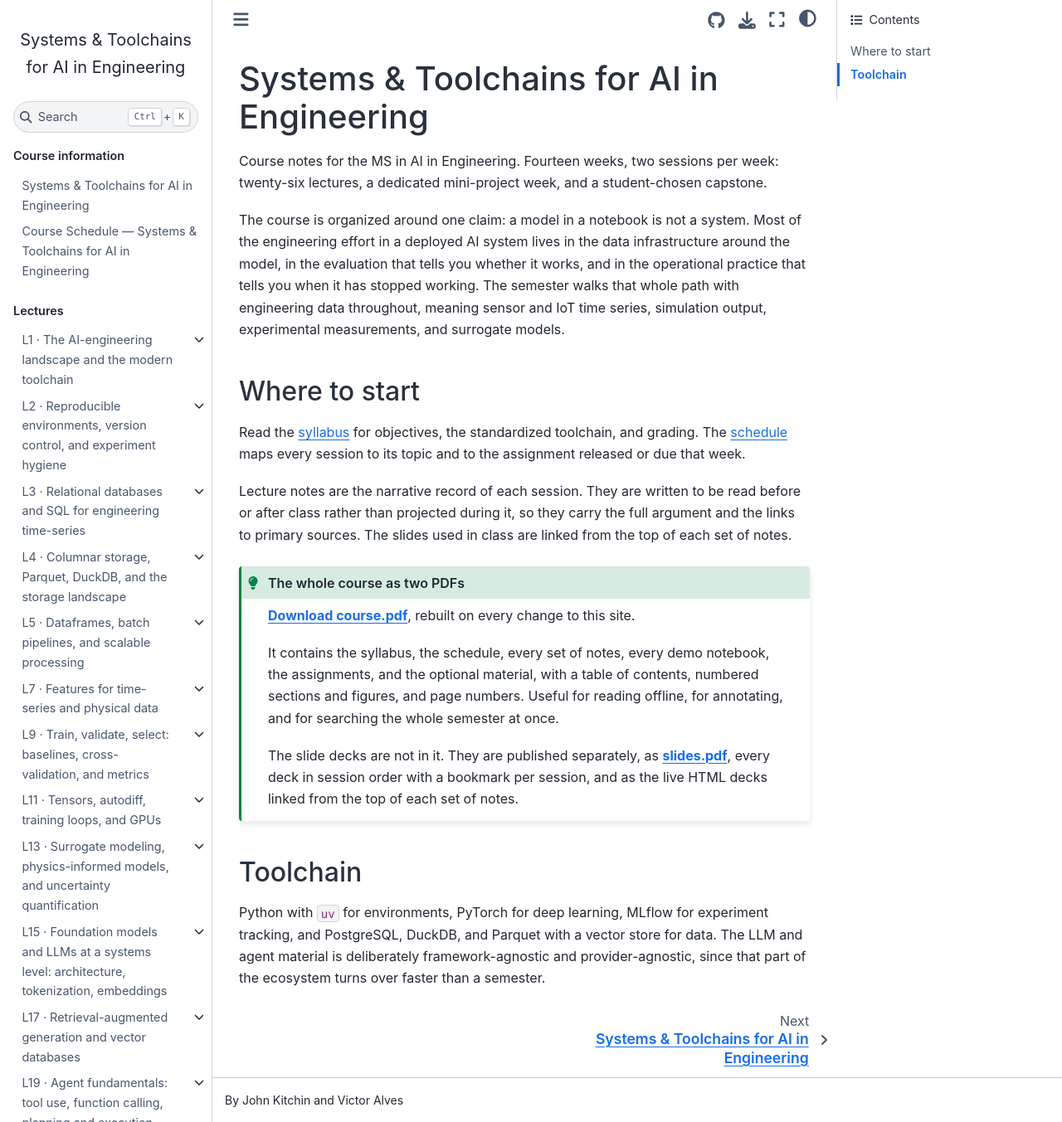
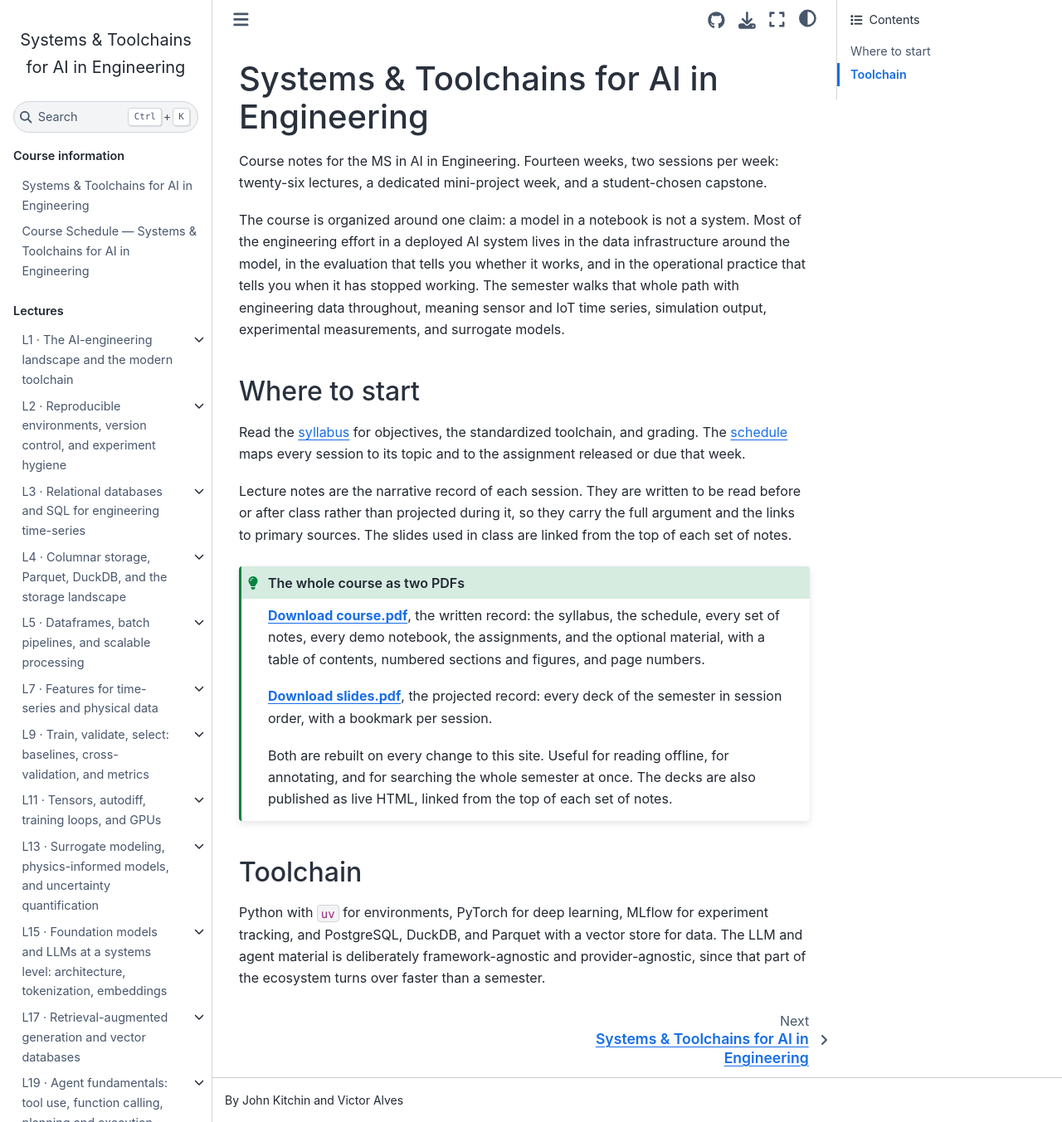
Before and after one commit to jkitchin/f26-06763, a Jupyter Book: the page built from index.md, in a window 1280 px wide and 1353 px high. Shown: the whole window at 83% size. Built offline with Jupyter Book 1.0.4 settings and Sphinx 7.4.7 and the Sphinx Book theme 1.1.4, drawn with Linux system fonts in a browser that asks for light colours; pages that are not in the unit, such as notebooks, are missing from menus.

Commit message:
Give slides.pdf the same download line as course.pdf on the landing page
The slides.pdf link landed in the third paragraph of the PDF admonition,
inside a sentence and below the fold, while course.pdf had a bold
Download line at the top. Screenshotting the rendered page made the
asymmetry obvious: a reader scanning the block sees one download, not
two.

Both now open with a parallel Download line, distinguished as the
written record and the projected record, with what they share moved
underneath.

Co-Authored-By: Claude Opus 5 <noreply@anthropic.com>
Claude-Session: https://claude.ai/code/session_01HQwSMc981WGtuogJXZapcd

```diff
--- a/index.md
+++ b/index.md
@@ -24,17 +24,17 @@ notes.
 :::{admonition} The whole course as two PDFs
 :class: tip
 
-<a href="course.pdf"><strong>Download course.pdf</strong></a>, rebuilt on every change to
-this site.
+<a href="course.pdf"><strong>Download course.pdf</strong></a>, the written record: the
+syllabus, the schedule, every set of notes, every demo notebook, the assignments, and the
+optional material, with a table of contents, numbered sections and figures, and page
+numbers.
 
-It contains the syllabus, the schedule, every set of notes, every demo notebook, the
-assignments, and the optional material, with a table of contents, numbered sections and
-figures, and page numbers. Useful for reading offline, for annotating, and for searching
-the whole semester at once.
+<a href="slides.pdf"><strong>Download slides.pdf</strong></a>, the projected record: every
+deck of the semester in session order, with a bookmark per session.
 
-The slide decks are not in it. They are published separately, as
-<a href="slides.pdf"><strong>slides.pdf</strong></a>, every deck in session order with a
-bookmark per session, and as the live HTML decks linked from the top of each set of notes.
+Both are rebuilt on every change to this site. Useful for reading offline, for annotating,
+and for searching the whole semester at once. The decks are also published as live HTML,
+linked from the top of each set of notes.
 :::
 
 ## Toolchain
```
